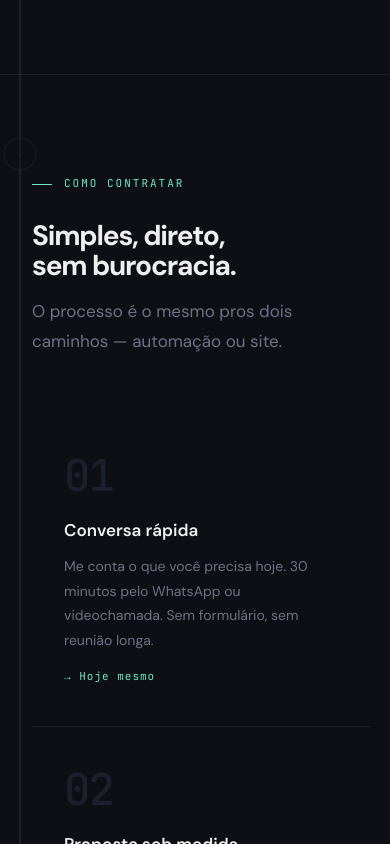
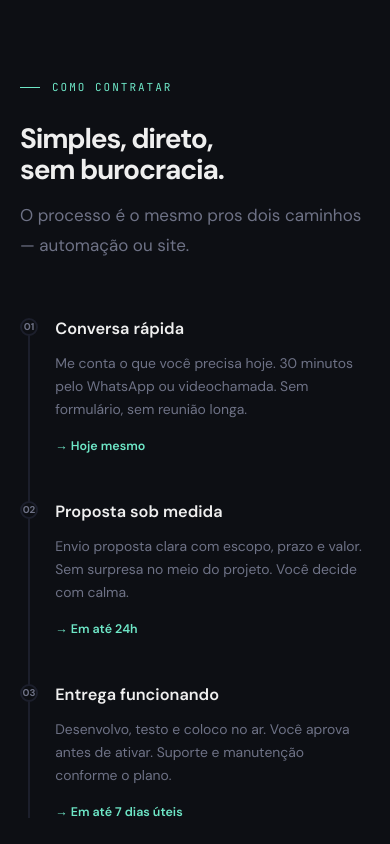
Before and after one commit to RafaelClaro/practiq, a Next.js app: page / in a window 390 px wide. Shown: the part 8180-9024 px from the top of the page. Built offline with nearby package versions, Linux system fonts and the light colour scheme.

Commit message:
fix: substitui timeline global por barra vertical local em Como contratar
Remove o mecanismo de timeline com nós flutuantes ao longo de toda a
página (sobrepunha o conteúdo) e implementa a timeline vertical
autopreenchível apenas na seção "Como contratar", igual ao mockup V2.

```diff
--- a/app/globals.css
+++ b/app/globals.css
@@ -461,26 +461,6 @@ h2 {
 .case-before::before { content: 'Antes  '; font-weight: 700; opacity: .6; }
 .case-after::before  { content: 'Depois  '; font-weight: 700; opacity: .6; }
 
-/* PROCESSO */
-.process-row { display: grid; grid-template-columns: repeat(auto-fit, minmax(220px, 1fr)); }
-
-.proc-step { padding: 40px 32px; border-right: 1px solid var(--border); }
-.proc-step:last-child { border-right: none; }
-
-.proc-num {
-  font-family: 'JetBrains Mono', monospace;
-  font-size: 44px;
-  font-weight: 500;
-  color: var(--border);
-  line-height: 1;
-  margin-bottom: 20px;
-  letter-spacing: -2px;
-}
-
-.proc-title { font-size: 17px; font-weight: 600; margin-bottom: 10px; }
-.proc-desc  { font-size: 14px; color: var(--muted); line-height: 1.75; }
-.proc-time  { margin-top: 16px; font-family: 'JetBrains Mono', monospace; font-size: 11px; color: var(--accent); letter-spacing: 1px; }
-
 /* CTA FINAL */
 #contato { border-top: 1px solid var(--border); padding: 120px 48px; text-align: center; }
 
@@ -564,117 +544,41 @@ footer {
   .reveal, .reveal-left, .reveal-right, .reveal-scale { opacity: 1 !important; transform: none !important; transition: none !important; }
 }
 
-/* TIMELINE */
-#timeline-wrap { position: relative; }
-
-#timeline-rail {
+/* TIMELINE — "Como contratar", barra vertical autopreenchível */
+.timeline { position: relative; max-width: 680px; padding-left: 2.2rem; }
+.timeline-rail {
   position: absolute;
-  left: max(0px, calc((100% - 1120px) / 2));
-  top: 0; bottom: 0;
-  width: 40px;
-  pointer-events: none;
-  z-index: 10;
+  left: 8px; top: 6px; bottom: 6px;
+  width: 2px;
+  background: var(--border);
 }
-
-#tl-track {
+.timeline-rail-fill {
   position: absolute;
-  left: 50%; transform: translateX(-50%);
-  top: 0; height: 0;
-  width: 2px;
-  background: rgba(255,255,255,.08);
-  border-radius: 2px;
+  left: 0; top: 0;
+  width: 100%; height: 0%;
+  background: linear-gradient(180deg, var(--accent), var(--accent-dim));
+  transition: height .3s ease;
 }
-
-#tl-fill {
+.timeline-step { position: relative; padding-bottom: 2.6rem; }
+.timeline-step:last-child { padding-bottom: 0; }
+.timeline-dot {
   position: absolute;
-  left: 50%; transform: translateX(-50%);
-  top: 0; height: 0;
-  width: 3px;
-  background: linear-gradient(180deg, #6EE7C7 0%, #3dd9b3 100%);
-  border-radius: 3px;
-  box-shadow: 0 0 10px rgba(110,231,199,.6), 0 0 24px rgba(110,231,199,.3);
+  left: -2.2rem; top: 2px;
+  width: 18px; height: 18px;
+  border-radius: 50%;
+  background: var(--bg);
+  border: 2px solid var(--border);
+  display: flex; align-items: center; justify-content: center;
+  font-size: .62rem; font-weight: 700; color: var(--muted);
+  transition: border-color .3s, color .3s, background .3s;
+  z-index: 2;
 }
-
-.tl-node {
-  position: absolute;
-  left: 50%; transform: translate(-50%, -50%);
-  width: 28px; height: 28px;
-  border-radius: 50%;
-  background: #0D0F14;
-  border: 2px solid rgba(255,255,255,.1);
-  display: flex; align-items: center; justify-content: center;
-  cursor: pointer;
-  pointer-events: all;
-  transition: border-color .3s, background .3s, box-shadow .3s, transform .3s, opacity .3s;
-  z-index: 3;
+.timeline-step.active .timeline-dot {
+  border-color: var(--accent); background: var(--accent); color: #06120e;
 }
-.tl-node svg {
-  width: 11px; height: 11px;
-  stroke: rgba(255,255,255,.22);
-  fill: none; stroke-width: 2;
-  stroke-linecap: round; stroke-linejoin: round;
-  display: block; flex-shrink: 0;
-  transition: stroke .3s;
-}
-
-.tl-node.future { opacity: 0.28; }
-
-.tl-node.done { border-color: #6EE7C7; background: #6EE7C7; box-shadow: 0 0 8px rgba(110,231,199,.5); }
-.tl-node.done svg { stroke: #0D0F14; }
-
-.tl-node.active {
-  border-color: #6EE7C7;
-  background: #1E4A40;
-  transform: translate(-50%, -50%) scale(1.3);
-  box-shadow: 0 0 0 5px rgba(110,231,199,.15), 0 0 18px rgba(110,231,199,.7), 0 0 40px rgba(110,231,199,.35);
-  animation: tlPulse 2s ease-in-out infinite;
-}
-.tl-node.active svg { stroke: #6EE7C7; }
-
-@keyframes tlPulse {
-  0%,100% { box-shadow: 0 0 0 5px rgba(110,231,199,.15), 0 0 18px rgba(110,231,199,.7),  0 0 40px rgba(110,231,199,.35); }
-  50%      { box-shadow: 0 0 0 9px rgba(110,231,199,.07), 0 0 28px rgba(110,231,199,.9),  0 0 56px rgba(110,231,199,.45); }
-}
-
-/* ENDPOINT NODE — mesmo verde, levemente maior */
-.tl-node.endpoint {
-  width: 34px; height: 34px;
-}
-
-.tl-endpoint-label {
-  position: absolute;
-  left: 40px; top: 50%;
-  transform: translateY(-50%);
-  font-size: 10px;
-  font-family: 'JetBrains Mono', monospace;
-  color: #6EE7C7;
-  white-space: nowrap;
-  opacity: 0;
-  pointer-events: none;
-  transition: opacity .5s ease;
-  letter-spacing: .03em;
-}
-.tl-node.endpoint.done .tl-endpoint-label,
-.tl-node.endpoint.active .tl-endpoint-label { opacity: 1; }
-
-.tl-tip {
-  position: absolute;
-  left: 40px; top: 50%;
-  transform: translateY(-50%);
-  background: #13161E;
-  border: 1px solid #1C1F2C;
-  color: #EFEFEF;
-  font-size: 10px;
-  font-family: 'JetBrains Mono', monospace;
-  padding: 4px 9px; border-radius: 6px;
-  white-space: nowrap;
-  opacity: 0; pointer-events: none;
-  transition: opacity .15s; z-index: 99;
-}
-.tl-node:hover .tl-tip { opacity: 1; }
-.tl-node.endpoint .tl-tip { display: none; }
-
-#timeline-wrap .section-wrap { padding-left: 56px !important; }
+.timeline-step h4 { font-size: 1.02rem; font-weight: 600; color: var(--text); margin-bottom: .6rem; }
+.timeline-step p  { font-size: .87rem; color: var(--muted); line-height: 1.65; margin-bottom: .7rem; }
+.timeline-time    { font-size: .78rem; color: var(--accent); font-weight: 600; }
 
 /* RESPONSIVE */
 @media (max-width: 768px) {
@@ -688,18 +592,7 @@ footer {
   .stat-box:first-child { border-radius: 14px 14px 0 0; }
   .stat-box:last-child  { border-radius: 0 0 14px 14px; }
   .dor-grid, .stats-row { grid-template-columns: 1fr; }
-  .process-row { grid-template-columns: 1fr; }
-  .proc-step { border-right: none; border-bottom: 1px solid var(--border); }
-  .proc-step:last-child { border-bottom: none; }
 
   .pilares-grid { grid-template-columns: 1fr; margin-top: 40px; }
   .dores-grid   { grid-template-columns: 1fr; gap: 14px; }
-
-  /* Timeline rail: fixado à esquerda da tela com margem */
-  #timeline-rail { left: 8px; width: 24px; }
-  .tl-node { width: 18px; height: 18px; }
-  .tl-node svg { width: 7px; height: 7px; }
-  .tl-tip { display: none; }
-  #timeline-wrap .section-wrap { padding-left: 32px !important; }
-  #timeline-wrap { overflow: visible; }
 }
--- a/app/page.tsx
+++ b/app/page.tsx
@@ -64,13 +64,6 @@ export default function Home() {
             <span className="pilar-link">Ver soluções →</span>
           </a>
         </div>
-      </div>
-
-      {/* TIMELINE WRAP */}
-      <div id="timeline-wrap">
-        <div id="timeline-rail">
-          <div id="tl-track"></div>
-          <div id="tl-fill"></div>
       </div>
 
       {/* DOR */}
@@ -316,23 +309,25 @@ export default function Home() {
           <p className="eyebrow reveal-left">Como contratar</p>
           <h2 className="reveal" data-delay="120">Simples, direto,<br/>sem burocracia.</h2>
           <p className="sec-sub reveal" data-delay="220">O processo é o mesmo pros dois caminhos — automação ou site.</p>
-            <div className="process-row" data-stagger>
+
+          <div className="timeline" id="comoTimeline">
+            <div className="timeline-rail"><div className="timeline-rail-fill" id="comoTimelineFill"></div></div>
+
             {[
               { n: "01", title: "Conversa rápida", desc: "Me conta o que você precisa hoje. 30 minutos pelo WhatsApp ou videochamada. Sem formulário, sem reunião longa.", time: "→ Hoje mesmo" },
               { n: "02", title: "Proposta sob medida", desc: "Envio proposta clara com escopo, prazo e valor. Sem surpresa no meio do projeto. Você decide com calma.", time: "→ Em até 24h" },
               { n: "03", title: "Entrega funcionando", desc: "Desenvolvo, testo e coloco no ar. Você aprova antes de ativar. Suporte e manutenção conforme o plano.", time: "→ Em até 7 dias úteis" },
-              ].map((s) => (
-                <div key={s.n} className="proc-step">
-                  <div className="proc-num">{s.n}</div>
-                  <div className="proc-title">{s.title}</div>
-                  <div className="proc-desc">{s.desc}</div>
-                  <div className="proc-time">{s.time}</div>
+            ].map((s, i) => (
+              <div key={s.n} className="timeline-step" data-step={i}>
+                <div className="timeline-dot">{s.n}</div>
+                <h4>{s.title}</h4>
+                <p>{s.desc}</p>
+                <span className="timeline-time">{s.time}</span>
               </div>
             ))}
           </div>
         </div>
       </div>
-      </div>{/* /timeline-wrap */}
 
       {/* CTA FINAL */}
       <div id="contato" style={{ borderTop: "1px solid var(--border)", padding: "120px 48px", textAlign: "center" }}>
```
Also changed, not shown: components/ClientEffects.tsx (+22 -93 lines). Lines whose indentation alone changed are shown as unchanged.
